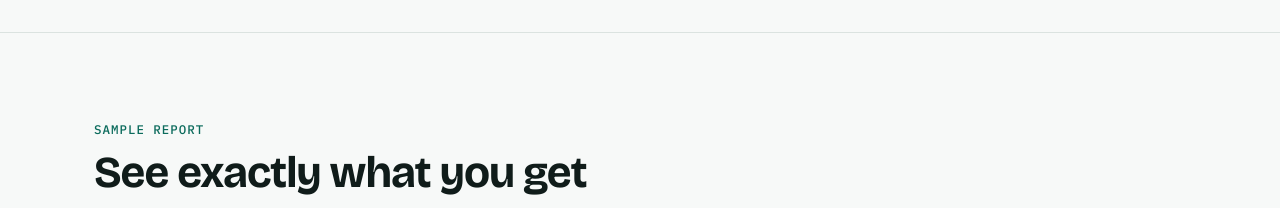
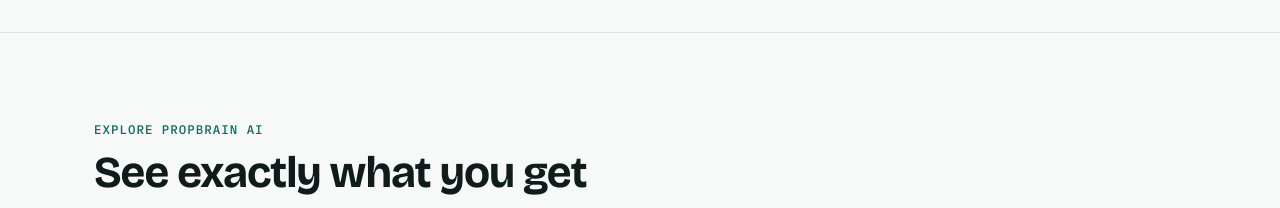
Before and after one commit to abrahamogbanje/propbrain-site, a plain HTML site: page index.html in a window 1280 px wide. Shown: the part 2520-2728 px from the top of the page. Drawn offline with nearby package versions, Linux system fonts and the light colour scheme.

Commit message:
Update eyebrow text in sample report section
Sample report button updated

```diff
--- a/index.html
+++ b/index.html
@@ -157,7 +157,7 @@
   <section class="section" id="sample" aria-labelledby="sample-title">
     <div class="wrap">
       <div class="section-head">
-        <span class="eyebrow">Sample report</span>
+        <span class="eyebrow">Explore PropBrain AI</span>
         <h2 id="sample-title">See exactly what you get</h2>
         <p>This is a real report built from a fictional lease, so no real person or property appears. Every date and amount shows the page and clause it came from, and anything unclear is labelled instead of guessed.</p>
       </div>
```
